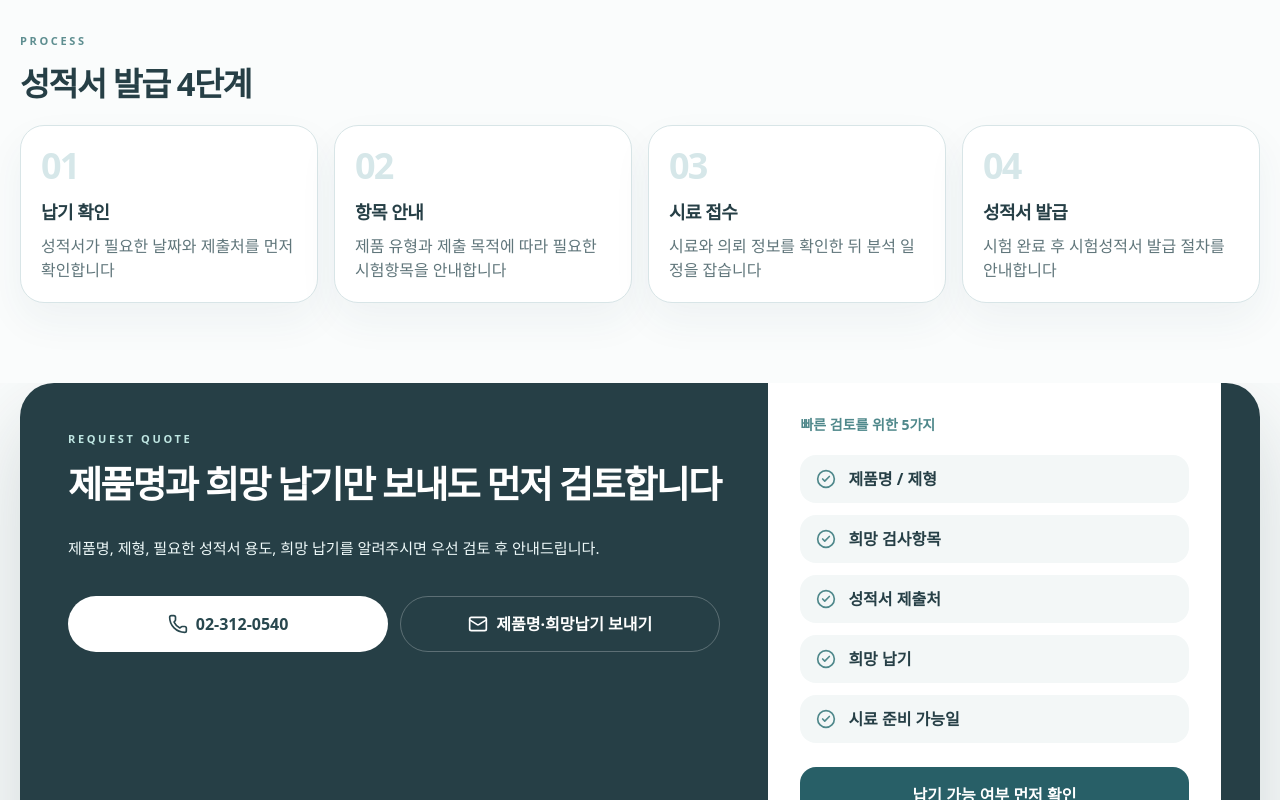
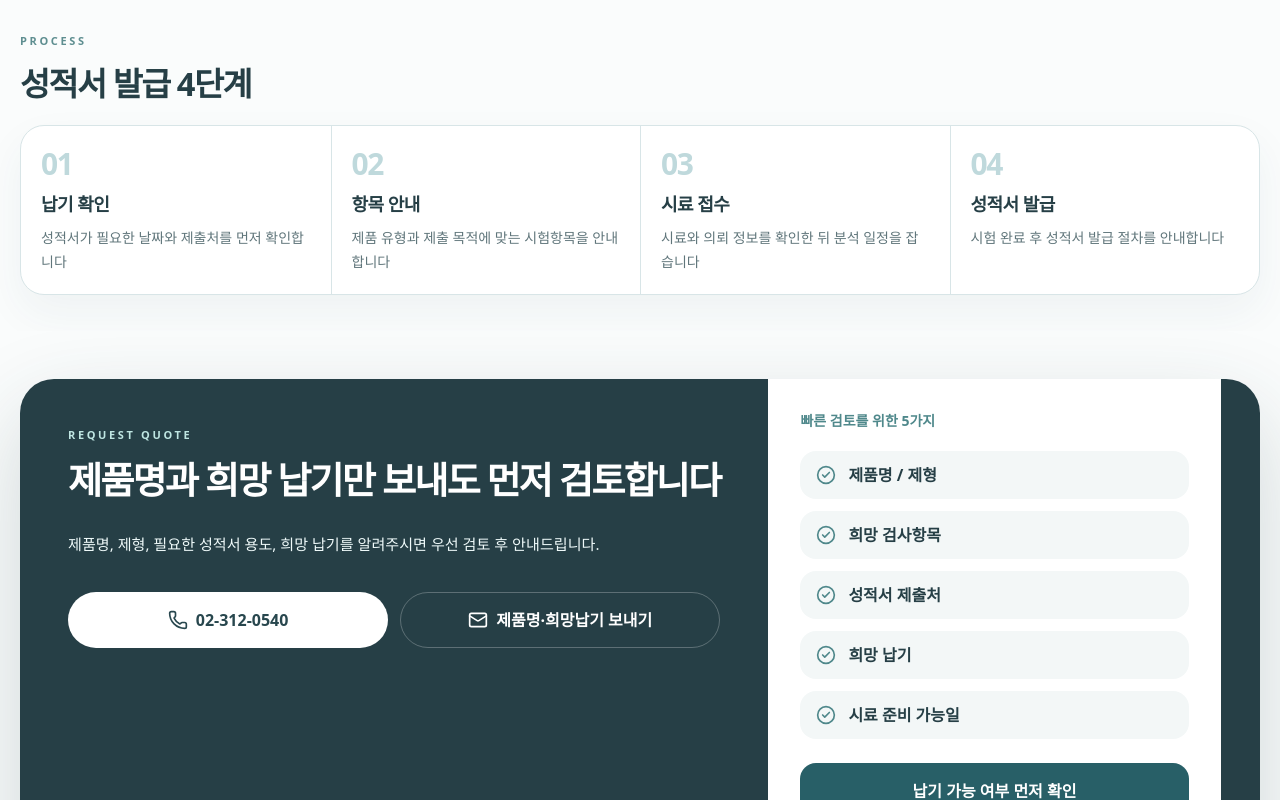
Before and after one commit to YSIET/ysiet-cosmetics-testing, a React (Vite) app: page / in a window 1280 px wide. Shown: the part 3120-3920 px from the top of the page. Built offline with nearby package versions, Linux system fonts and the light colour scheme.

Commit message:
Update App.jsx

```diff
--- a/src/App.jsx
+++ b/src/App.jsx
@@ -3,7 +3,6 @@ import {
   ArrowRight,
   Award,
   Banknote,
-  Building2,
   CheckCircle2,
   ChevronDown,
   ClipboardCheck,
@@ -41,8 +40,6 @@ function LinkButton({ href, children, variant = "primary", className = "" }) {
       "bg-white text-[#28474E] border border-white/30 hover:bg-[#F7FBFB]",
     yellow:
       "bg-[#FEE500] text-[#2D2926] hover:bg-[#F6D600] shadow-[0_12px_28px_rgba(254,229,0,0.22)]",
-    ghost:
-      "bg-transparent text-[#285F67] border border-[#B8D3D6] hover:bg-white",
   };
 
   return (
@@ -282,9 +279,9 @@ const documents = [
 
 const process = [
   ["01", "납기 확인", "성적서가 필요한 날짜와 제출처를 먼저 확인합니다"],
-  ["02", "항목 안내", "제품 유형과 제출 목적에 따라 필요한 시험항목을 안내합니다"],
+  ["02", "항목 안내", "제품 유형과 제출 목적에 맞는 시험항목을 안내합니다"],
   ["03", "시료 접수", "시료와 의뢰 정보를 확인한 뒤 분석 일정을 잡습니다"],
-  ["04", "성적서 발급", "시험 완료 후 시험성적서 발급 절차를 안내합니다"],
+  ["04", "성적서 발급", "시험 완료 후 성적서 발급 절차를 안내합니다"],
 ];
 
 const faqs = [
@@ -686,7 +683,7 @@ function HomePage() {
         </div>
       </section>
 
-      <section id="services" className={cx("overflow-hidden bg-[#F1F7F6]", SECTION_TIGHT)}>
+      <section id="services" className="overflow-hidden bg-[#F1F7F6] py-8 lg:py-10">
         <div className="mx-auto max-w-7xl px-5">
           <SectionTitle
             eyebrow="Testing Scope"
@@ -697,7 +694,7 @@ function HomePage() {
 
           <div className="grid gap-4 md:grid-cols-2 lg:grid-cols-4">
             {serviceGroups.map((item) => (
-              <Card key={item.title}>
+              <Card key={item.title} className="h-full">
                 <div className="p-6">
                   <CheckCircle2 className="mb-4 h-6 w-6 text-[#4F888B]" />
                   <h3 className="whitespace-nowrap text-lg font-black tracking-[-0.03em] text-[#263F46]">
@@ -711,7 +708,7 @@ function HomePage() {
         </div>
       </section>
 
-      <section id="fees" className={cx("overflow-hidden bg-[#FAFCFC]", SECTION_TIGHT)}>
+      <section id="fees" className="overflow-hidden bg-[#FAFCFC] py-8 lg:py-10">
         <div className="mx-auto max-w-7xl px-5">
           <SectionTitle
             eyebrow="Fee Guide"
@@ -735,18 +732,6 @@ function HomePage() {
                 <div className="font-black text-[#285F67]">{price}</div>
                 <div className="font-bold text-[#73878C]">{note}</div>
               </div>
-            ))}
-          </div>
-
-          <div className="grid gap-3 md:hidden">
-            {feeRows.map(([name, price, note]) => (
-              <Card key={name}>
-                <div className="p-5">
-                  <p className="font-black text-[#263F46]">{name}</p>
-                  <p className="mt-2 text-2xl font-black text-[#285F67]">{price}</p>
-                  <p className="mt-1 text-sm font-bold text-[#73878C]">{note}</p>
-                </div>
-              </Card>
             ))}
           </div>
 
@@ -789,29 +774,35 @@ function HomePage() {
         </div>
       </section>
 
-      <section id="process" className="overflow-visible bg-[#FAFCFC] pt-8 pb-16 lg:pt-9 lg:pb-20">
+      <section id="process" className="overflow-hidden bg-[#FAFCFC] py-8 lg:py-9">
         <div className="mx-auto max-w-7xl px-5">
           <SectionTitle eyebrow="Process" titleText="성적서 발급 4단계" compact />
 
-          <div className="grid gap-4 md:grid-cols-4">
-            {process.map(([step, name, desc]) => (
-              <Card key={step} className="relative z-10">
-                <div className="p-5">
-                  <p className="text-4xl font-black tracking-[-0.05em] text-[#D6E7E9]">
+          <div className="overflow-hidden rounded-[24px] border border-[#D8E5E7] bg-white shadow-[0_18px_44px_rgba(36,72,82,0.055)]">
+            <div className="grid md:grid-cols-4">
+              {process.map(([step, name, desc], index) => (
+                <div
+                  key={step}
+                  className={cx(
+                    "p-5",
+                    index !== 0 && "border-t border-[#D8E5E7] md:border-l md:border-t-0"
+                  )}
+                >
+                  <p className="text-3xl font-black tracking-[-0.05em] text-[#BFD9DC]">
                     {step}
                   </p>
-                  <h3 className="mt-3 text-lg font-black tracking-[-0.03em] text-[#263F46]">
+                  <h3 className="mt-2 text-lg font-black tracking-[-0.03em] text-[#263F46]">
                     {name}
                   </h3>
-                  <p className="mt-2 leading-6 text-[#60767B]">{desc}</p>
+                  <p className="mt-2 text-sm leading-6 text-[#60767B]">{desc}</p>
                 </div>
-              </Card>
-            ))}
+              ))}
+            </div>
           </div>
         </div>
       </section>
 
-      <section id="contact" className="overflow-hidden bg-[#FAFCFC] pt-0 pb-12 lg:pb-14">
+      <section id="contact" className="overflow-hidden bg-[#FAFCFC] py-10 lg:py-12">
         <div className="mx-auto max-w-7xl px-5">
           <div className="overflow-hidden rounded-[34px] bg-[#263F46] text-white shadow-[0_34px_90px_rgba(38,63,70,0.20)]">
             <div className="grid gap-0 lg:grid-cols-[1.08fr_0.92fr]">
```
